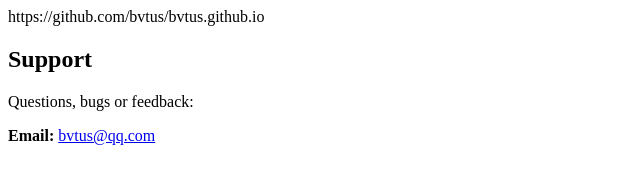
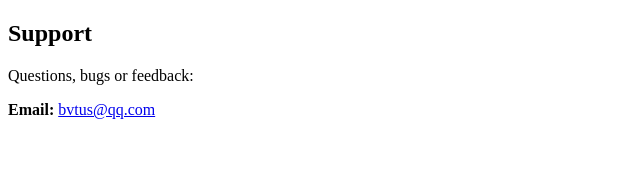
Before and after one commit to bvtus/bvtus.github.io, a plain HTML site: page index.html in a window 1280 px wide. Shown: the whole page, without its empty margins (0-640 px from the left). Drawn offline with Linux system fonts and the light colour scheme.

Commit message:
Update index.html

```diff
--- a/index.html
+++ b/index.html
@@ -4,7 +4,7 @@
   <meta charset="UTF-8">
   <title>Support</title>
 </head>
-<body>https://github.com/bvtus/bvtus.github.io
+<body>
   <h2>Support</h2>
   <p>
     Questions, bugs or feedback:
```
